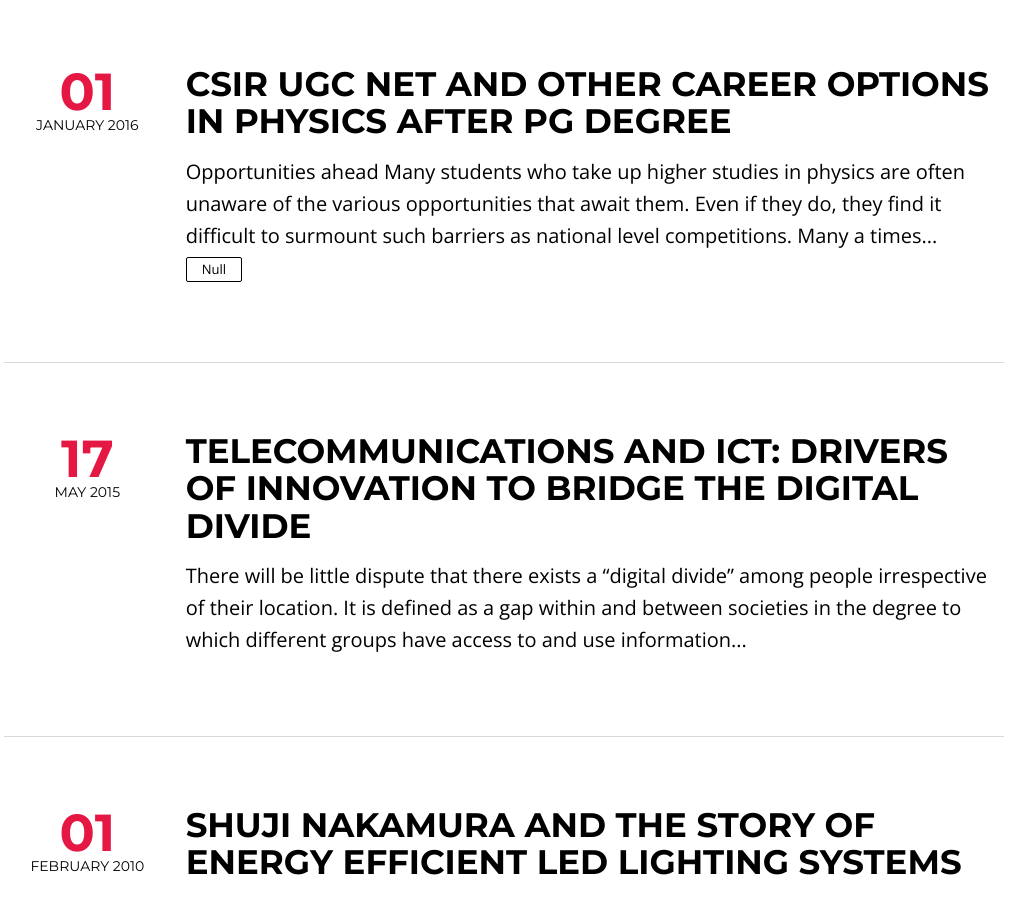
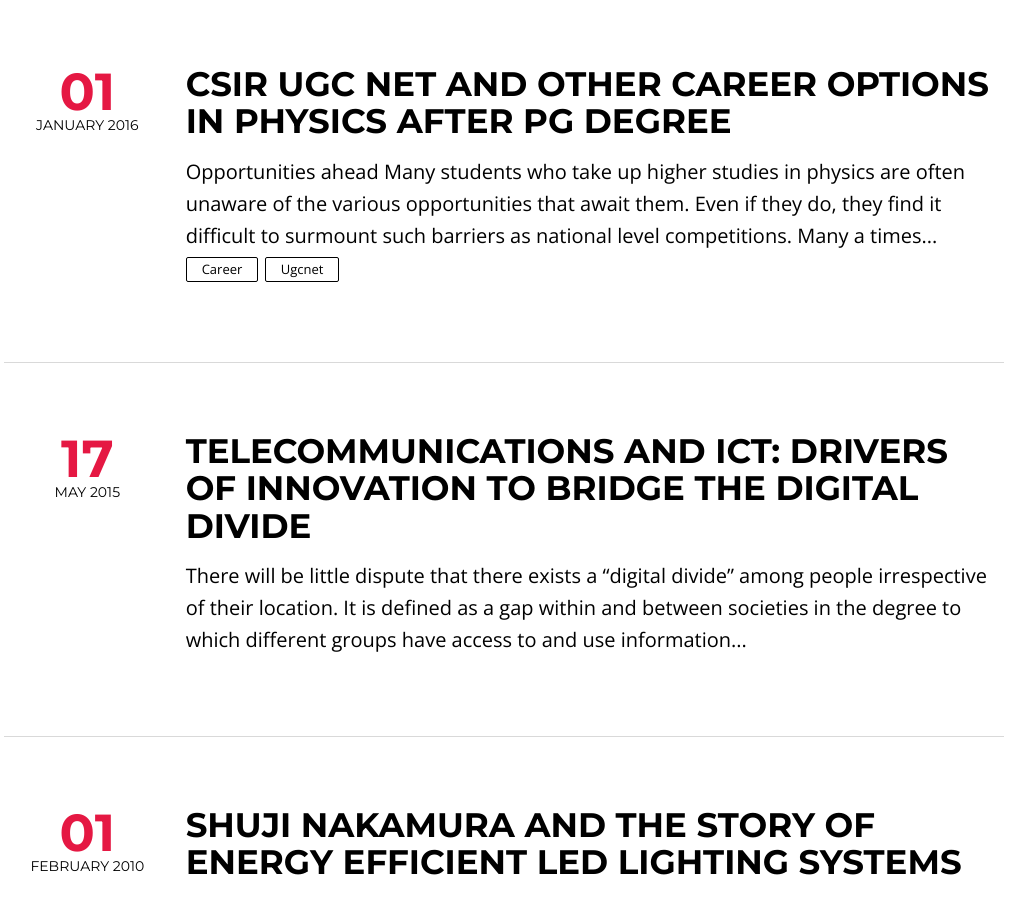
Before and after one commit to nishad/jijopu.github.io, a Jekyll site: the page built from index.html, in a window 1280 px wide and 900 px high, scrolled down 1062 px. Shown: the whole window, without its empty margins (136-1155 px from the left). Built offline with Jekyll 4.4.1, drawn with Linux system fonts in a browser that asks for light colours; nearby versions of some CDN libraries; the list of posts is cut into pages by our own code.

Commit message:
Updated 2016-01-01-csir-net.md

```diff
--- a/_posts/2016-01-01-csir-net.md
+++ b/_posts/2016-01-01-csir-net.md
@@ -5,7 +5,8 @@ description: Post on Career Options for Physics Students
 headline: CISR UGC NET
 modified: ""
 categories:
-  - "null"
+  - Career
+  - UGCNET
 tags: ""
 imagefeature: ""
 mathjax: false
```
